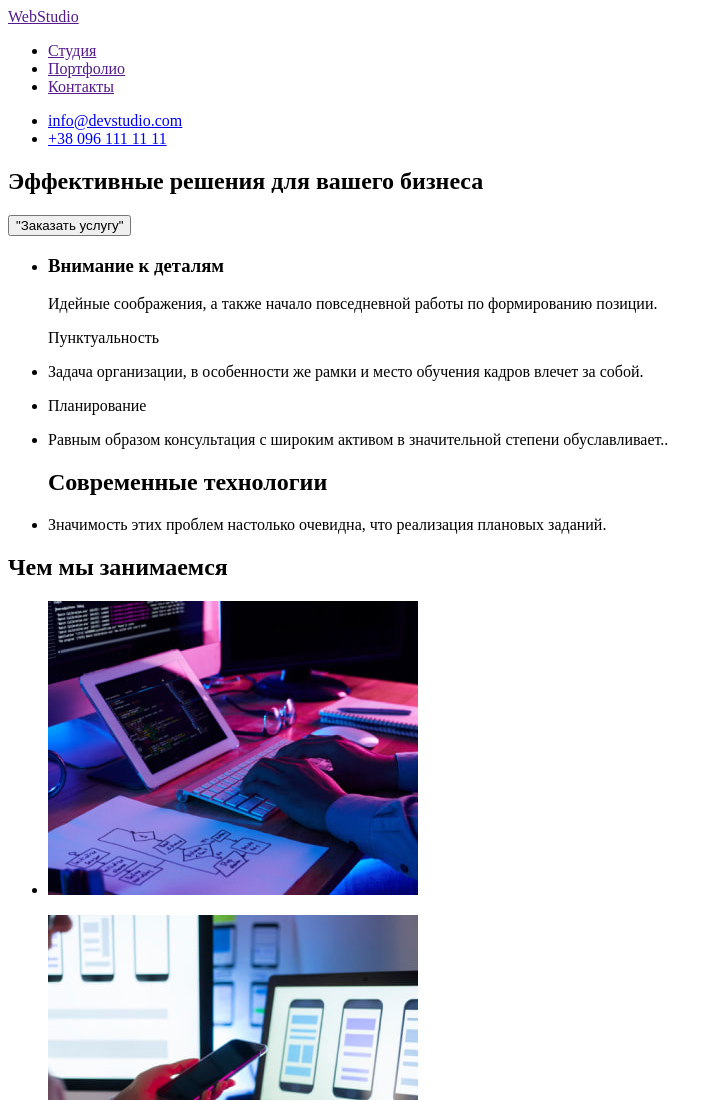
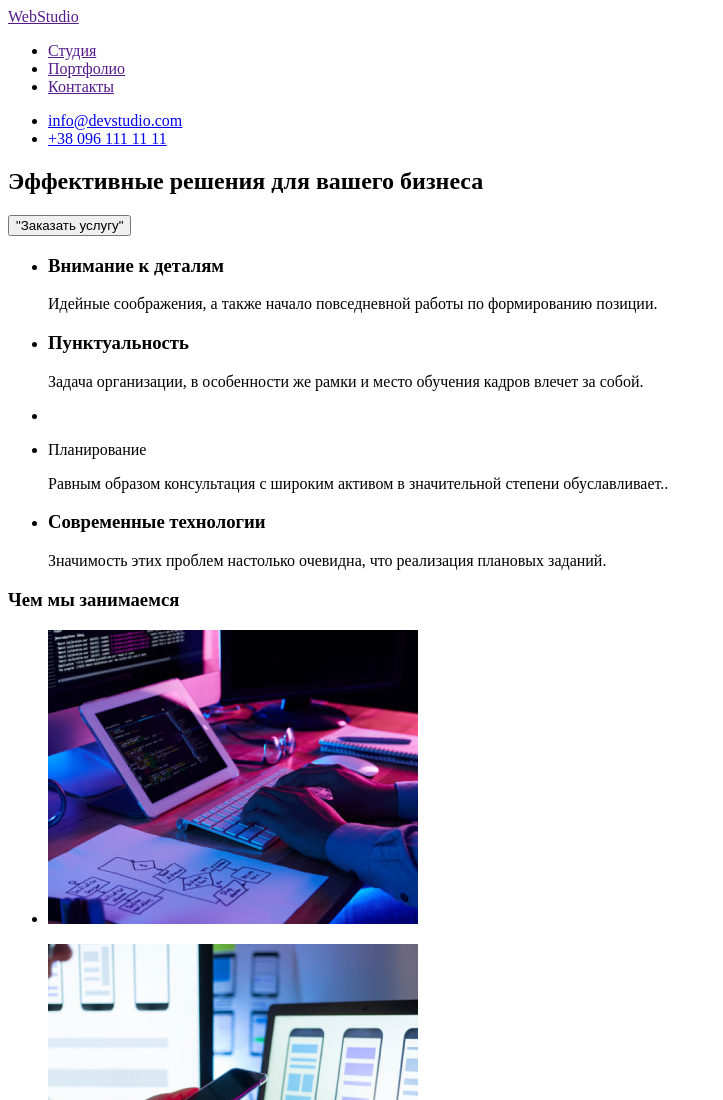
Before and after one commit to Alex2022Sander/goit-markup-hw-01, a plain HTML site: page index.html in a window 1280 px wide. Shown: the top 1100 px of the page, without its empty margins (0-723 px from the left). Drawn offline with Linux system fonts and the light colour scheme.

Commit message:
Update index.html

```diff
--- a/index.html
+++ b/index.html
@@ -49,28 +49,31 @@
     <p>Идейные соображения, а также начало повседневной работы по формированию позиции.</p>
 </li>
 
-<p>Пунктуальность</p>
 
 <li>
+    <h3>Пунктуальность</h3>
+
     <p>Задача организации, в особенности же рамки и место обучения кадров влечет за собой.</p>
 </li>
 
 
-    <li><p>Планирование</p></li>
+
 
 
 
 <li>
+    <li><p>Планирование</p></li>
     <a>Равным образом консультация с широким активом в значительной степени обуславливает..</a>
 </li>
 
-<h2>Современные технологии</h2>
+
 
 <li>
+    <h3>Современные технологии</h3>
     <a>Значимость этих проблем настолько очевидна, что реализация плановых заданий.</a>
 </li>
 </ul>
-<h2>Чем мы занимаемся</h2>
+<h3>Чем мы занимаемся</h3>
 </section>
 <!--images-->
 <section>
```
